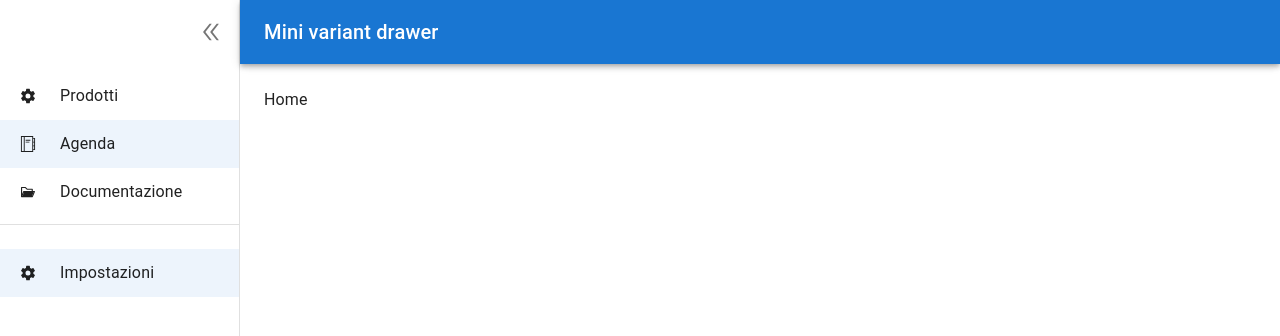
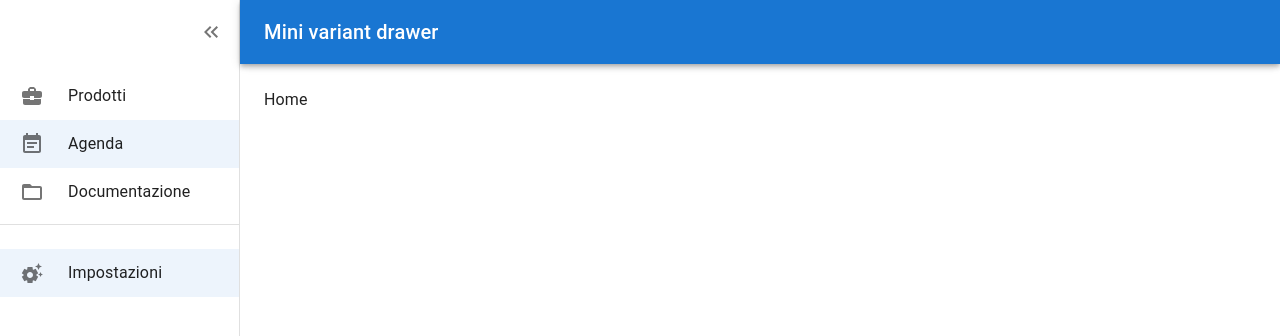
Before and after one commit to Melu-Zambrano28/demo-materialUI, a Next.js app: page / in a window 1280 px wide. Shown: the top 336 px of the page. Built offline with nearby package versions, Linux system fonts and the light colour scheme.

Commit message:
fix icons

```diff
--- a/components/AppLayout/AppLayoutComponent.tsx
+++ b/components/AppLayout/AppLayoutComponent.tsx
@@ -11,10 +11,10 @@ import Divider from '@mui/material/Divider'
 import IconButton from '@mui/material/IconButton'
 
 import {
-  AiOutlineDoubleLeft,
-  AiOutlineDoubleRight,
-  AiOutlineMenu,
-} from 'react-icons/ai'
+  KeyboardDoubleArrowLeft,
+  KeyboardDoubleArrowRight,
+  Menu,
+} from '@mui/icons-material'
 
 const drawerWidth = 240
 
@@ -115,7 +115,7 @@ const AppLayoutComponent: React.FC<React.PropsWithChildren<{}>> = ({
               ...(open && { display: 'none' }),
             }}
           >
-            <AiOutlineMenu />
+            <Menu />
           </IconButton>
           <Typography variant="h6" noWrap component="div">
             Mini variant drawer
@@ -126,9 +126,9 @@ const AppLayoutComponent: React.FC<React.PropsWithChildren<{}>> = ({
         <DrawerHeader>
           <IconButton onClick={handleDrawerClose}>
             {theme.direction === 'rtl' ? (
-              <AiOutlineDoubleRight />
+              <KeyboardDoubleArrowRight />
             ) : (
-              <AiOutlineDoubleLeft />
+              <KeyboardDoubleArrowLeft />
             )}
           </IconButton>
         </DrawerHeader>
--- a/components/Sidebar/SideBarComponent.tsx
+++ b/components/Sidebar/SideBarComponent.tsx
@@ -1,7 +1,9 @@
-import { IoSettingsSharp } from 'react-icons/io5'
-import { AiTwotoneFolderOpen } from 'react-icons/ai'
-import { TfiAgenda } from 'react-icons/tfi'
-
+import {
+  BusinessCenter,
+  EventNote,
+  FolderOpen,
+  SettingsSuggest,
+} from '@mui/icons-material'
 import {
   Box,
   Divider,
@@ -11,23 +13,34 @@ import {
   ListItemButton,
   ListItemIcon,
   ListItemText,
+  styled,
   useTheme,
 } from '@mui/material'
 import Link from 'next/link'
-import { IconContext } from 'react-icons'
 import React, { useState } from 'react'
 
+type ExtraProps = {
+  isOpen: boolean
+}
+
+const ListIcon = styled(ListItemIcon)<ExtraProps>(({ isOpen, theme }) => ({
+  /*color: theme.palette.error.main,*/
+  minWidth: 0,
+  marginRight: isOpen ? '24px' : 'auto',
+  justifyContent: 'center',
+}))
+
 const menu = [
-  { href: '/prodotti', title: 'Prodotti', icon: <IoSettingsSharp /> },
+  { href: '/prodotti', title: 'Prodotti', icon: <BusinessCenter /> },
   {
     href: '/agenda',
     title: 'Agenda',
-    icon: <TfiAgenda />,
+    icon: <EventNote />,
   },
   {
     href: '/documentazione',
     title: 'Documentazione',
-    icon: <AiTwotoneFolderOpen />,
+    icon: <FolderOpen />,
   },
 ]
 
@@ -35,7 +48,7 @@ const footerMenu = [
   {
     href: '/gestioneProfilo',
     title: 'Impostazioni',
-    icon: <IoSettingsSharp />,
+    icon: <SettingsSuggest />,
   },
 ]
 
@@ -75,19 +88,7 @@ const SideBarComponent: React.FunctionComponent<sideBarProp> = ({ open }) => {
                     px: 2.5,
                   }}
                 >
-                  <ListItemIcon
-                    sx={{
-                      minWidth: 0,
-                      mr: open ? 3 : 'auto',
-                      justifyContent: 'center',
-                    }}
-                  >
-                    <IconContext.Provider
-                      value={{ color: 'rgba(0, 0, 0, 0.87)' }}
-                    >
-                      {menuItem.icon}
-                    </IconContext.Provider>
-                  </ListItemIcon>
+                  <ListIcon isOpen={open}>{menuItem.icon}</ListIcon>
                   <ListItemText
                     primary={menuItem.title}
                     sx={{ opacity: open ? 1 : 0 }}
@@ -125,11 +126,7 @@ const SideBarComponent: React.FunctionComponent<sideBarProp> = ({ open }) => {
                       justifyContent: 'center',
                     }}
                   >
-                    <IconContext.Provider
-                      value={{ color: 'rgba(0, 0, 0, 0.87)' }}
-                    >
-                      {menuItem.icon}
-                    </IconContext.Provider>
+                    {menuItem.icon}
                   </ListItemIcon>
                   <ListItemText
                     primary={menuItem.title}
--- a/package.json
+++ b/package.json
@@ -11,6 +11,7 @@
   "dependencies": {
     "@emotion/react": "^11.10.5",
     "@emotion/styled": "^11.10.5",
+    "@mui/icons-material": "^5.11.0",
     "@mui/material": "^5.11.6",
     "@mui/styled-engine-sc": "^5.11.0",
     "@next/font": "13.1.5",
@@ -22,7 +23,6 @@
     "next": "13.1.5",
     "react": "18.2.0",
     "react-dom": "18.2.0",
-    "react-icons": "^4.7.1",
     "styled-components": "^5.3.6",
     "typescript": "4.9.4"
   },
--- a/pages/index.tsx
+++ b/pages/index.tsx
@@ -1,5 +1,3 @@
-import Head from 'next/head'
-import Image from 'next/image'
 import { Inter } from '@next/font/google'
 import styles from '@/styles/Home.module.css'
 import { AppLayoutComponent } from '@/components/AppLayout/AppLayoutComponent'
```
Also changed, not shown: components/Sidebar/SideBarItem.tsx (added, +58 -0 lines), 2 other files (tests, documents, lock files or other folders).
